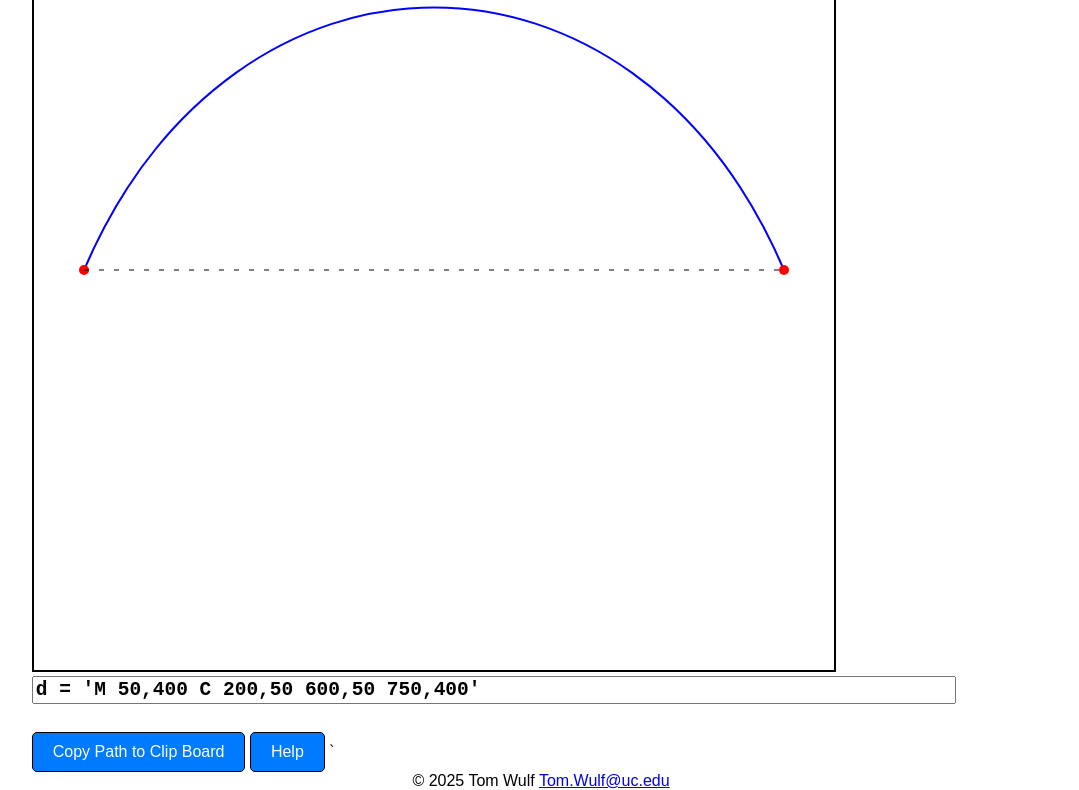
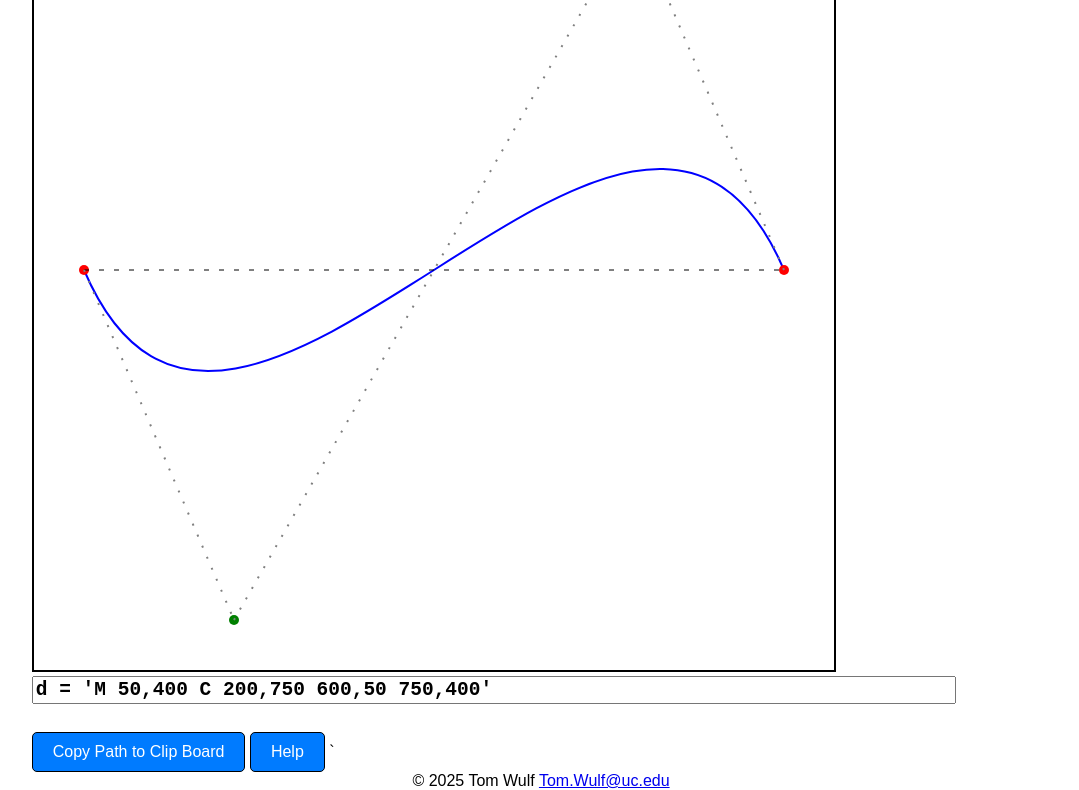
Before and after one commit to TomWulf/SVG_Path_Q_Visualizer_1.0, a plain HTML site: page index.html in a window 1280 px wide. Shown: the part 321-1111 px from the top of the page, without its empty margins (99-1178 px from the left). Drawn offline with Linux system fonts and the light colour scheme.

Commit message:
Working V1 with Control Segments

```diff
--- a/index.html
+++ b/index.html
@@ -4,14 +4,14 @@
 <head>
   <meta charset="utf-8">
   <meta name="viewport" content="width=device-width, initial-scale=1">
-  <title>SVG Q Curve Visualizer v 1.0</title>
+  <title>SVG Path C Curve Visualizer v 1.0</title>
   <link rel="stylesheet" href="css/style.css">
   <script defer src="js/app.js"></script>
 </head>
 
 <body>
 <header>
-  <h1>SVG C Curve Visualizer v 1.0</h1>
+  <h1>SVG Path C Curve Visualizer v 1.0</h1>
 </header>
 <main>
   <div class="controls">
@@ -20,7 +20,7 @@
     <label>End X: <input type="number" id="endX" value="750" min="0" max="800"></label>
     <label>End Y: <input type="number" id="endY" value="400" min="0" max="800"></label>
     <label>Control X1: <input type="number" id="controlX" value="200"></label>
-    <label>Control Y1: <input type="number" id="controlY" value="50"></label>
+    <label>Control Y1: <input type="number" id="controlY" value="750"></label>
     <label>Control X2: <input type="number" id="controlX2" value="600"></label>
     <label>Control Y2: <input type="number" id="controlY2" value="50"></label>
 
@@ -31,6 +31,10 @@
     <circle id="controlPoint" r="5" fill="green"></circle>
     <circle id="endPoint" r="5" fill="red"></circle>
     <line id="baseLine" stroke-dasharray="5,10" stroke="black" stroke-width="1"></line>
+    <line id="controlLine1" stroke-dasharray="2,10" stroke="grey" stroke-width="2"></line>
+    <line id="controlLine2" stroke-dasharray="2,10" stroke="grey" stroke-width="2"></line>
+    <line id="controlJoin" stroke-dasharray="2,10" stroke="grey" stroke-width="2"></line>
+
   </svg>
 
   <br>
@@ -42,10 +46,11 @@
     <div class="modal-content">
       <span class="close">&times;</span>
       <h2>Help Information</h2>
-      <p>For reference, the SVG area is 800 X 800 pixels. </p>
+      <p>For reference, the SVG area is 800 X 800 pixels. You can resize it to fit.</p>
       <p>Use the input fields to adjust the x y coordinates of the start, and end points (0 - 800).</p>
       <p>Similarly, you can adjust the location of the control point (which can be off the display screen).</p>
       <p>The curve will update dynamically as you change the values.</p>
+      <p>The dotted faint lines show how the control points work to shape the curve.</p>
       <p>You can use the save button to copy the displayed data (d) parameter for the SVG path.</p>
       <p> Then you can paste it into your application.</p>
     </div>
--- a/js/app.js
+++ b/js/app.js
@@ -8,6 +8,10 @@ const helpButton = document.getElementById("helpButton");
 const helpModal = document.getElementById("helpModal");
 const closeModal = document.querySelector(".close");
 const baseLine = document.getElementById("baseLine");
+const copyButton = document.getElementById("copyButton");
+const controline1 = document.getElementById("controlLine1");
+const controline2 = document.getElementById("controlLine2");
+const controlJoin = document.getElementById("controlJoin");
 
 const inputs = {
   startX: document.getElementById("startX"),
@@ -29,7 +33,6 @@ function updateCurve() {
   const controlY2 = parseFloat(inputs.controlY2.value);
   const endX = parseFloat(inputs.endX.value);
   const endY = parseFloat(inputs.endY.value);
-  const copyButton = document.getElementById("copyButton");
 
   // Update the path's "d" attribute
   const d = `M ${startX},${startY} C ${controlX},${controlY} ${controlX2},${controlY2} ${endX},${endY}`;
@@ -51,6 +54,23 @@ function updateCurve() {
   baseLine.setAttribute("y1", startY);
   baseLine.setAttribute("x2", endX);
   baseLine.setAttribute("y2", endY);
+  controline1.setAttribute("x1", startX);
+  controline1.setAttribute("y1", startY);
+  controline1.setAttribute("x2", controlX);
+  controline1.setAttribute("y2", controlY);
+
+  controline2.setAttribute("x1", endX);
+  controline2.setAttribute("y1", endY);
+  controline2.setAttribute("x2", controlX2);
+  controline2.setAttribute("y2", controlY2);
+
+  controlJoin.setAttribute("x1", controlX);
+  controlJoin.setAttribute("y1", controlY);
+  controlJoin.setAttribute("x2", controlX2);
+  controlJoin.setAttribute("y2", controlY2);
+
+
+
 }
 
 const controlPoint2 = document.createElementNS("http://www.w3.org/2000/svg", "circle");
```
